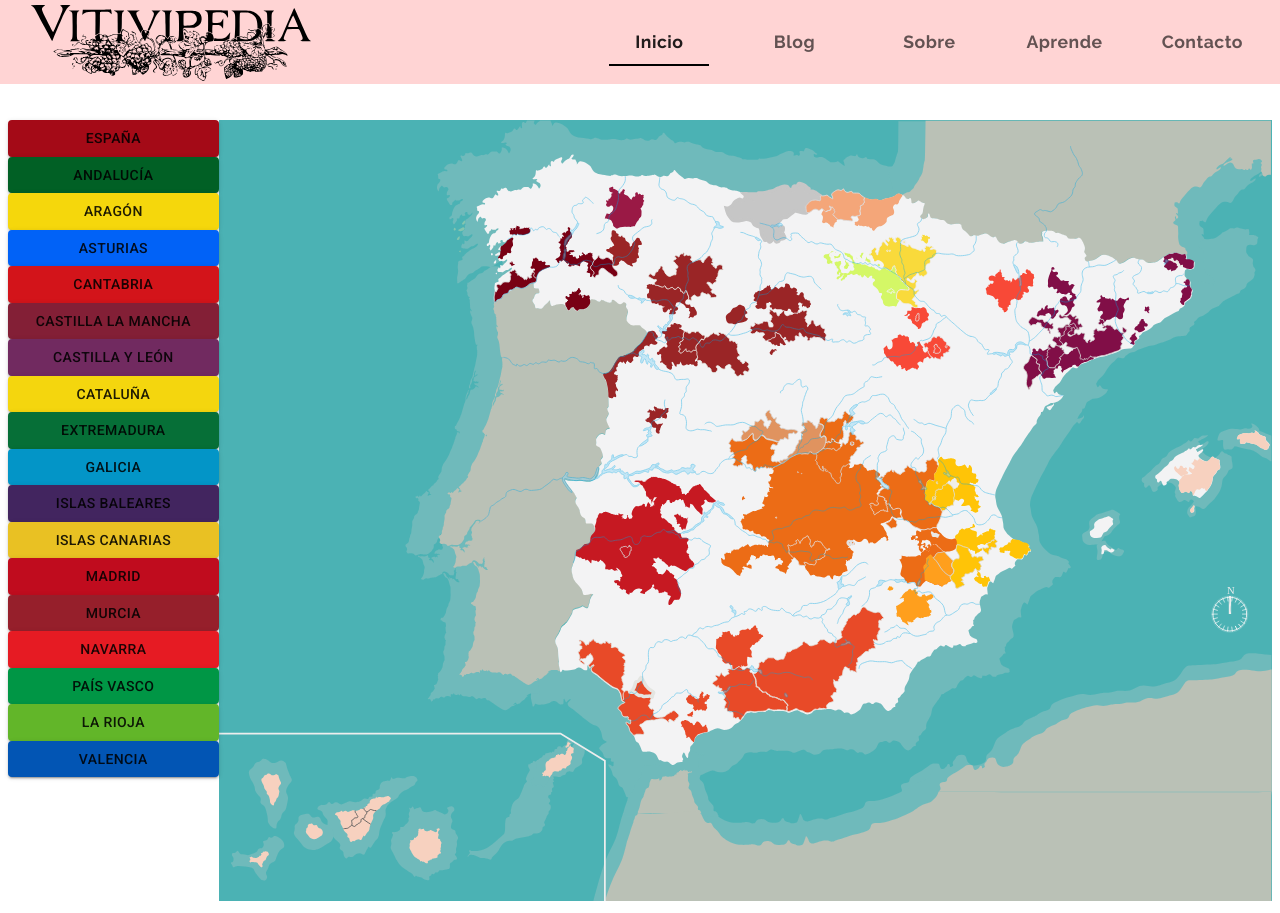
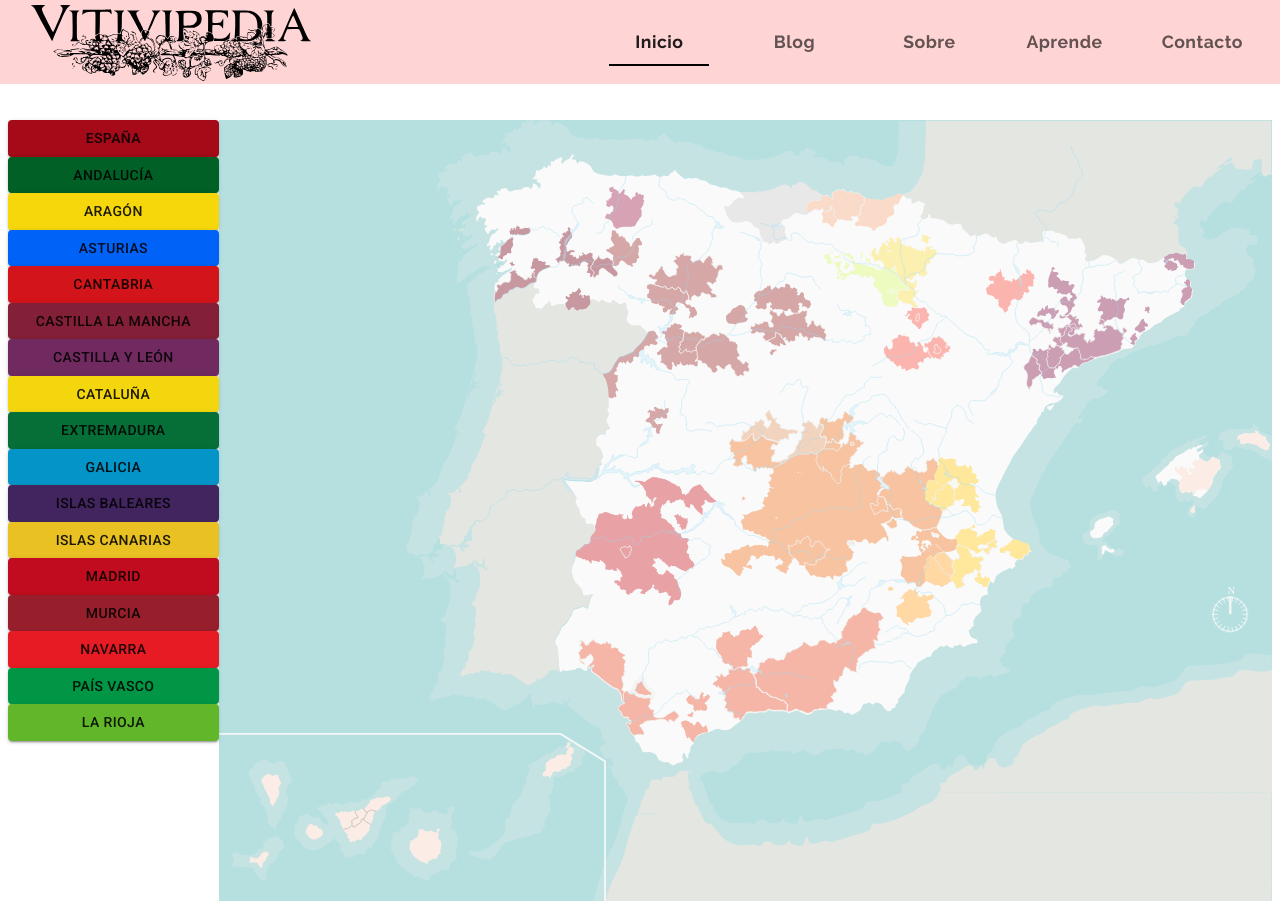
Before and after one commit to PabloGalisteo/vitivipedia-materialUI, a React (Create React App) app: page / in a window 1280 px wide. Built offline with nearby package versions, Linux system fonts and the light colour scheme.

Commit message:
added svg correctly and simple highlight example

```diff
--- /dev/null
+++ b/src/App.css
@@ -0,0 +1,4 @@
+
+#mancha:hover {
+    fill: #333;
+}
--- a/src/components/App.js
+++ b/src/components/App.js
@@ -1,7 +1,5 @@
-import React, { useState } from 'react';
+import React from 'react';
 import { ThemeProvider } from '@material-ui/core/styles';
-import { styled, makeStyles } from '@material-ui/core/styles';
-import Grid from '@material-ui/core/Grid';
 import { BrowserRouter, Route, Switch } from 'react-router-dom';
 
 import Inicio from '../pages/Inicio';
--- a/src/components/SidebarNavigation.js
+++ b/src/components/SidebarNavigation.js
@@ -1,4 +1,4 @@
-import React from 'react';
+import React  from 'react';
 import { makeStyles } from '@material-ui/core/styles';
 
 import Espana from '../components/ui/botonesCCAA/Espana';
@@ -18,7 +18,7 @@ import Murcia from '../components/ui/botonesCCAA/Murcia';
 import Navarra from '../components/ui/botonesCCAA/Navarra';
 import PaisVasco from '../components/ui/botonesCCAA/PaisVasco';
 import Rioja from '../components/ui/botonesCCAA/Rioja';
-import Valencia from '../components/ui/botonesCCAA/Valencia';
+// import Valencia from '../components/ui/botonesCCAA/Valencia';
 
 const useStyles = makeStyles(() => ({
     sideBar: {
@@ -28,8 +28,32 @@ const useStyles = makeStyles(() => ({
 
   }));
 
-const SidebarNavigation = ({ toggleMapas }) => {
-    const classes = useStyles();
+const SidebarNavigation = ( { toggleMapas } ) => {
+  const classes = useStyles();
+    // const [getX, setX] = useState(0);
+
+    // setTimeout(() => {
+    //   setX(5);
+    // }, 5000);
+
+
+    // takes two parameters
+    // first one is callback
+    // second one is dependency
+    // useEffect(() => {
+    //   console.log('running');
+    // }, [getX])
+
+    // will only run once, when this component is initiated
+    // useEffect(() => {
+      // console.log('called once');
+    //   toggleMapas('Andalucia');
+    // }, []);
+
+    // useEffect(() => {
+    //   console.log('called many times');
+    // });
+
 
     return (
         <div className={classes.sideBar}>
@@ -50,7 +74,7 @@ const SidebarNavigation = ({ toggleMapas }) => {
             <Navarra onClick={() => toggleMapas('Navarra')} />
             <PaisVasco onClick={() => toggleMapas('PaisVasco')} />
             <Rioja onClick={() => toggleMapas('Rioja')} />
-            <Valencia onClick={() => toggleMapas('Valencia')} />
+            {/* <Valencia onClick={() => toggleMapas('Valencia')} /> */}
           </div>
     )
 }
--- a/src/components/ui/Header.js
+++ b/src/components/ui/Header.js
@@ -20,7 +20,6 @@ import ListItemText from '@material-ui/core/ListItemText';
 
 
 import logo from '../../assets/logo.svg';
-import { className } from 'postcss-selector-parser';
 
 
 // import SidebarNavigation from '../SidebarNavigation';
--- a/src/components/ui/Theme.js
+++ b/src/components/ui/Theme.js
@@ -1,4 +1,4 @@
-import { createMuiTheme, createTheme } from '@material-ui/core/styles';
+import { createMuiTheme } from '@material-ui/core/styles';
 
 const arcBlue = '#ffd4d4';
 const arcOrange = '#000000';
--- a/src/index.js
+++ b/src/index.js
@@ -2,6 +2,8 @@ import React from 'react';
 import ReactDOM from 'react-dom';
 
 import App from './components/App';
+
+import './App.css'
 
 ReactDOM.render(
   <React.Fragment>
--- a/src/pages/Inicio.js
+++ b/src/pages/Inicio.js
@@ -5,24 +5,24 @@ import Button from '@material-ui/core/Button';
 import SwipeableDrawer from '@material-ui/core/SwipeableDrawer';
 
 // -------- mapas ----------- //
-import EspanaMapa from '../mapas/España.svg';
-import AndaluciaMapa from '../mapas/Andalucía-a.svg';
-import AragonMapa from '../mapas/Aragón.svg';
-import AsturiasMapa from '../mapas/Asturias.svg';
-import CantabriaMapa from '../mapas/Cantabria.svg';
-import CastillaLaManchaMapa from '../mapas/Castilla-la-Mancha.svg';
-import CastillaLeonMapa from '../mapas/Castilla y León.svg';
-import CatalunaMapa from '../mapas/Cataluña.svg';
-import ExtremaduraMapa from '../mapas/Extremadura.svg';
-import GaliciaMapa from '../mapas/Galicia.svg';
-import IslasBalearesMapa from '../mapas/Islas Baleares.svg';
-import IslasCanariasMapa from '../mapas/Islas Canarias.svg';
-import MadridMapa from '../mapas/Madrid.svg';
-import MurciaMapa from '../mapas/Murcia.svg';
-import NavarraMapa from '../mapas/Navarra.svg';
-import PaisVascoMapa from '../mapas/País Vasco.svg';
-import RiojaMapa from '../mapas/Rioja.svg';
-import ValenciaMapa from '../mapas/Valencia.svg';
+import {ReactComponent as EspanaMapa} from '../mapas/España.svg';
+import {ReactComponent as AndaluciaMapa} from '../mapas/Andalucía-a.svg';
+import {ReactComponent as AragonMapa} from '../mapas/Aragón.svg';
+import {ReactComponent as AsturiasMapa} from '../mapas/Asturias.svg';
+import {ReactComponent as CantabriaMapa} from '../mapas/Cantabria.svg';
+import {ReactComponent as CastillaLaManchaMapa} from '../mapas/Castilla-la-Mancha.svg';
+import {ReactComponent as CastillaLeonMapa} from '../mapas/Castilla y León.svg';
+import {ReactComponent as CatalunaMapa} from '../mapas/Cataluña.svg';
+import {ReactComponent as ExtremaduraMapa} from '../mapas/Extremadura.svg';
+import {ReactComponent as GaliciaMapa} from '../mapas/Galicia.svg';
+import {ReactComponent as IslasBalearesMapa} from '../mapas/Islas Baleares.svg';
+import {ReactComponent as IslasCanariasMapa} from '../mapas/Islas Canarias.svg';
+import {ReactComponent as MadridMapa} from '../mapas/Madrid.svg';
+import {ReactComponent as MurciaMapa} from '../mapas/Murcia.svg';
+import {ReactComponent as NavarraMapa} from '../mapas/Navarra.svg';
+import {ReactComponent as PaisVascoMapa} from '../mapas/País Vasco.svg';
+import {ReactComponent as RiojaMapa} from '../mapas/Rioja.svg';
+// import {ReactComponent as ValenciaMapa} from '../mapas/Valencia.svg';
 
 
 import SidebarNavigation from '../components/SidebarNavigation';
@@ -51,7 +51,8 @@ import SidebarNavigation from '../components/SidebarNavigation';
 // default spacing for material ui is 8 px
 const useStyles = makeStyles((theme) => ({
   width: {
-    width: '100%'
+    width: '100%',
+    opacity: 0.4
   },
   marginBottomButton: {
     // marginBottom: '400px'
@@ -156,17 +157,21 @@ const Inicio = () => {
       component: RiojaMapa,
       isVisible: false
     },
-    {
-      name: 'Valencia',
-      component: ValenciaMapa,
-      isVisible: false
-    },
+    // {
+    //   name: 'Valencia',
+    //   component: ValenciaMapa,
+    //   isVisible: false
+    // },
   ]);
   const [openDrawer, setOpenDrawer] = useState(false);
-
   const classes = useStyles();
 
-  const toggleMapas = mapName => {
+  // const showMessage = ( value ) => {
+  //   // result will be, "this is test"
+  //   console.log(value);
+  // }
+
+  const toggleMapas = (mapName) => {
     //const updatedMapsList = mapsList.splice();
     const updatedMapsList = [...mapsList];
 
@@ -181,6 +186,8 @@ const Inicio = () => {
     setOpenDrawer(false);
 
   };
+
+  // showMessage('this is test');
 
   // xs={4} => sm={4} md={4} lg={4} xl={4}
   // xs={4} lg={2} => xs={4} sm={4} md={4} lg={2} xl={2}
@@ -213,7 +220,7 @@ const Inicio = () => {
               return null;
             }
             // this will not run if condition is true;
-            return  <img
+            return <map.component
             className={classes.width}
             src={map.component}
             alt="Valencia"
```
Also changed, not shown: src/mapas/España.svg, src/mapas/Valencia.svg.
